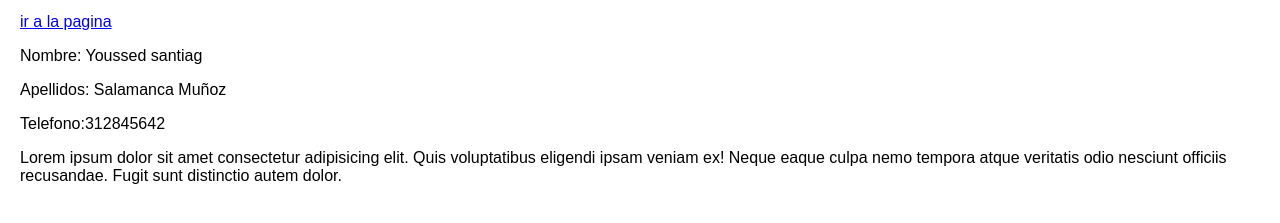
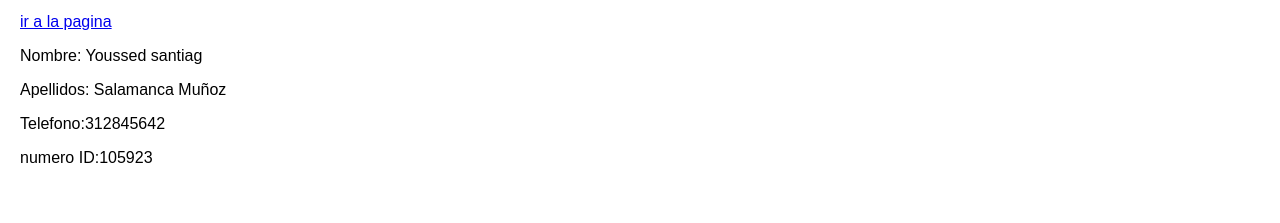
Before and after one commit to santiagoSM-git/santiago-salamanca-mu-oz-1059237550, a plain HTML site: page index.html in a window 1280 px wide. Shown: the part 101-324 px from the top of the page. Drawn offline with Linux system fonts and the light colour scheme.

Commit message:
nueva version

```diff
--- a/index.html
+++ b/index.html
@@ -18,5 +18,6 @@
     <p>Nombre: Youssed santiag</p>
     <p>Apellidos: Salamanca Muñoz</p>
     <p>Telefono:312845642</p>
-    <p>Lorem ipsum dolor sit amet consectetur adipisicing elit. Quis voluptatibus eligendi ipsam veniam ex! Neque eaque culpa nemo tempora atque veritatis odio nesciunt officiis recusandae. Fugit sunt distinctio autem dolor.</p>
+    <p>numero ID:105923</p>
+
 </html>
```
Also changed, not shown: vinculo.html (+1 -1 lines).
